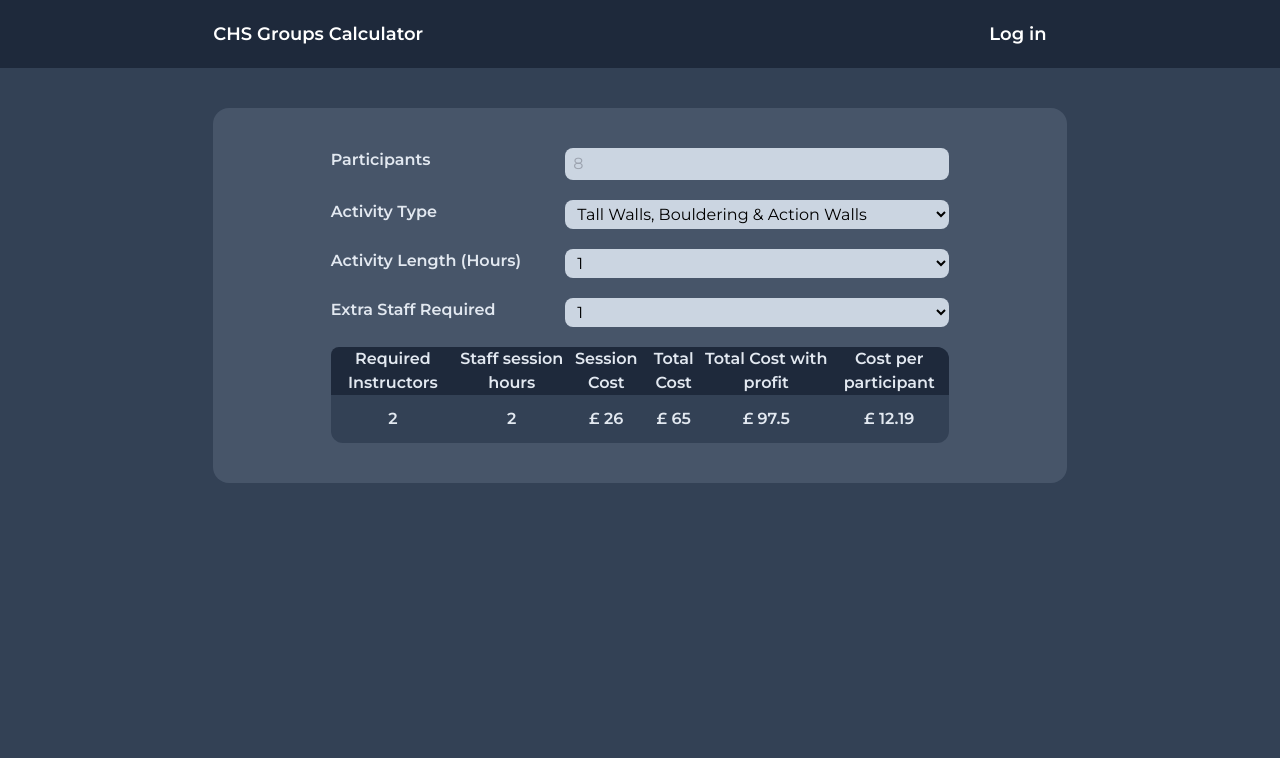
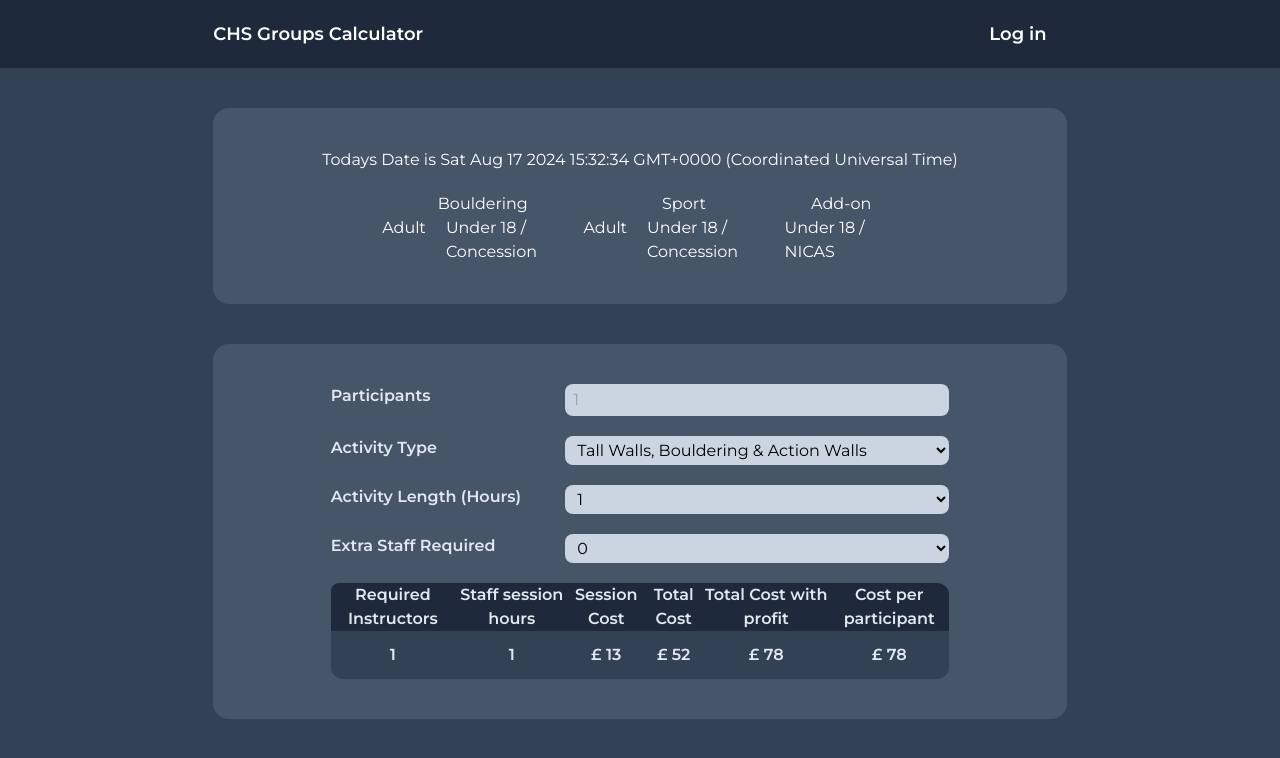
Before and after one commit to MrSteffG/chs-helper, a Next.js app: page / in a window 1280 px wide. Shown: the top 758 px of the page. Built offline with nearby package versions, Linux system fonts and the light colour scheme; no server answers.

Commit message:
Add duesCalculator component

```diff
--- a/app/components/Calculator.tsx
+++ b/app/components/Calculator.tsx
@@ -14,7 +14,7 @@ const Calculator = () => {
   const boulderingAW = 9;
   const nicas = 4;
 
-  const [participants, setParticipants] = useState(8);
+  const [participants, setParticipants] = useState(1);
   const [activityType, setActivityType] = useState("TW-Bouldering-AW");
   const [sessionLength, setSessionLength] = useState(1);
   const [extraStaffRequired, setExtraStaffRequired] = useState(1);
@@ -44,10 +44,8 @@ const Calculator = () => {
   const averageShiftHours = 4;
 
   let requiredInstructors = Math.ceil(participants / ratio);
-
   let staffSessionHours = requiredInstructors * sessionLength;
   let sessionCost = staffSessionHours * totalStaffWage;
-
   let usedStaffHours = extraStaffRequired * sessionLength;
   let extraStaffHours = extraStaffRequired * averageShiftHours - usedStaffHours;
   let extraStaffHoursCost = extraStaffHours * totalStaffWage;
@@ -107,6 +105,7 @@ const Calculator = () => {
             className="w-96 rounded-lg bg-slate-300 p-1 pl-2 text-black"
             onChange={onChangeExtraStaff}
           >
+            <option value="0">0</option>
             <option value="1">1</option>
             <option value="2">2</option>
             <option value="3">3</option>
--- /dev/null
+++ b/app/components/DuesCalculator.tsx
@@ -0,0 +1,33 @@
+import React from "react";
+
+const DuesCalculator = () => {
+  return (
+    <div className="flex w-2/3 flex-col items-center justify-center gap-5 rounded-2xl bg-slate-600 p-10 text-white">
+      <h3 className="flex">Todays Date is {Date()}</h3>
+      <div className="flex w-2/3 items-center justify-around rounded-2xl">
+        <div className="flex flex-col items-center justify-center">
+          Bouldering
+          <div className="flex gap-5">
+            <div className="flex">Adult</div>
+            <div className="flex">Under 18 / Concession</div>
+          </div>
+        </div>
+        <div className="flex flex-col items-center justify-center">
+          Sport
+          <div className="flex gap-5">
+            <div className="flex">Adult</div>
+            <div className="flex">Under 18 / Concession</div>
+          </div>
+        </div>
+        <div className="flex flex-col items-center justify-center">
+          Add-on
+          <div className="flex gap-5">
+            <div className="flex">Under 18 / NICAS</div>
+          </div>
+        </div>
+      </div>
+    </div>
+  );
+};
+
+export default DuesCalculator;
--- /dev/null
+++ b/app/components/data.tsx
@@ -0,0 +1,4 @@
+export const staffWage = 10;
+export const staffWageExtraCosts = staffWage * 0.3;
+export const totalStaffWage = staffWage + staffWageExtraCosts;
+export const averageShiftHours = 4;
--- a/app/page.tsx
+++ b/app/page.tsx
@@ -1,12 +1,14 @@
 import Functionality from "./components/Functionality";
 import Navbar from "./components/Navbar";
 import Calculator from "./components/Calculator";
+import DuesCalculator from "./components/DuesCalculator";
 
 export default function Home() {
   return (
     <div className="flex h-screen w-full flex-col items-center gap-10 bg-slate-700">
       <Navbar />
       {/* <Functionality /> */}
+      <DuesCalculator />
       <Calculator />
     </div>
   );
```
